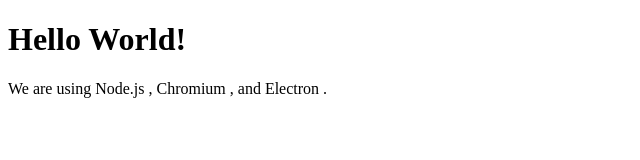
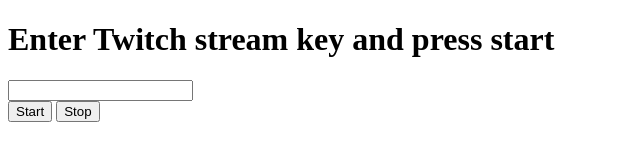
Before and after one commit to tetatetit/obs-twitch-stream-electron, an Electron app: page index.html in a window 800 px wide. Shown: the whole page, without its empty margins (0-640 px from the left). Drawn offline with Linux system fonts and the light colour scheme.

```diff
--- a/index.html
+++ b/index.html
@@ -5,12 +5,12 @@
     <!-- https://developer.mozilla.org/en-US/docs/Web/HTTP/CSP -->
     <meta http-equiv="Content-Security-Policy" content="default-src 'self'; script-src 'self'">
     <meta http-equiv="X-Content-Security-Policy" content="default-src 'self'; script-src 'self'">
-    <title>Hello World!</title>
+    <title>Streaming to Twitch</title>
   </head>
   <body>
-    <h1>Hello World!</h1>
-    We are using Node.js <span id="node-version"></span>,
-    Chromium <span id="chrome-version"></span>,
-    and Electron <span id="electron-version"></span>.
+    <h1>Enter Twitch stream key and press start</h1>
+    <input type="password" id="key"/><br>
+    <button id="start">Start</button>
+    <button id="stop">Stop</button>
   </body>
 </html>
--- a/package.json
+++ b/package.json
@@ -15,8 +15,5 @@
   "devDependencies": {
     "electron": "^13.1.8"
   },
-  "dependencies": {
-    "@berezins/obs-twitch-stream-node": "^0.1.3",
-    "@berezins/obs-studio-node": "^0.3.99"
-  }
+  "dependencies": {}
 }
```
Also changed, not shown: index.js (+6 -5 lines), preload.js (added, +10 -0 lines), README.md (added), 2 other files.
